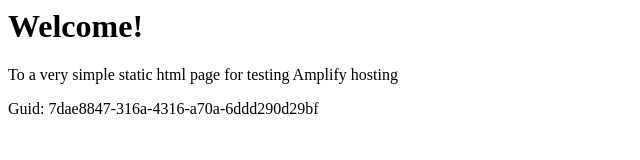
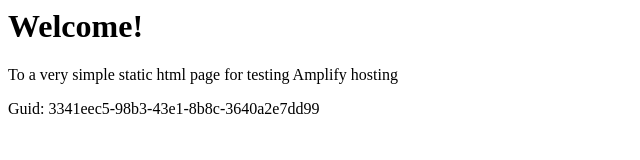
Before and after one commit to aws-aemilia-fra/Github-PR-Commit-Integration-Test-DoNotTouch-GithubWebhookPreviewCanaryTest-v1-preprod-eu-central-1, a website: page src/index.html in a window 1280 px wide. Shown: the full height of the page, 0-640 px from the left. Drawn offline with Linux system fonts and the light colour scheme.

Commit message:
commit from integ tests

```diff
--- a/src/index.html
+++ b/src/index.html
@@ -12,6 +12,6 @@
 <body>
     <h1>Welcome!</h1>
     <p>To a very simple static html page for testing Amplify hosting</p>
-    <p>Guid: 7dae8847-316a-4316-a70a-6ddd290d29bf</p></body>
+    <p>Guid: 3341eec5-98b3-43e1-8b8c-3640a2e7dd99</p></body>
 
 </html>
```
